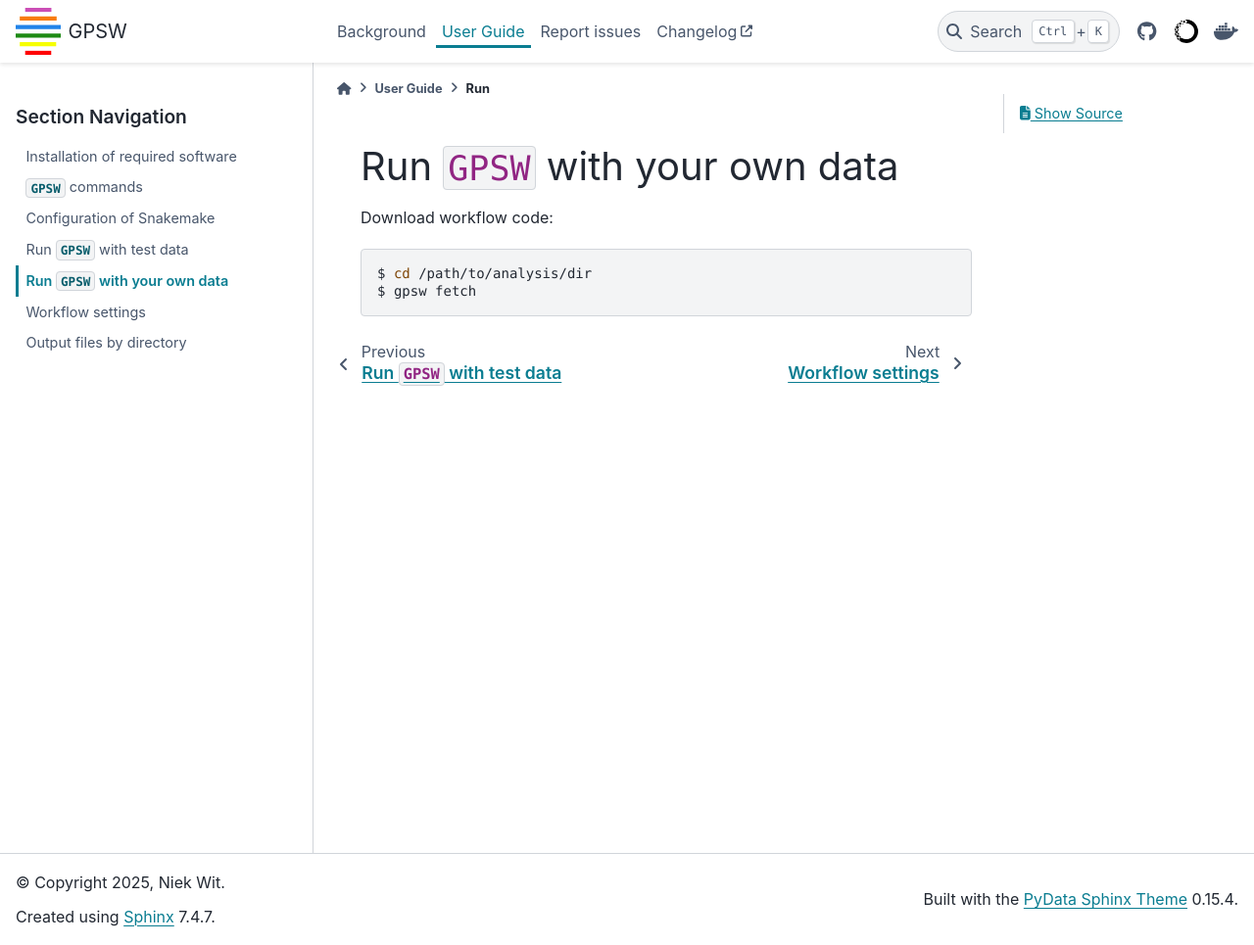
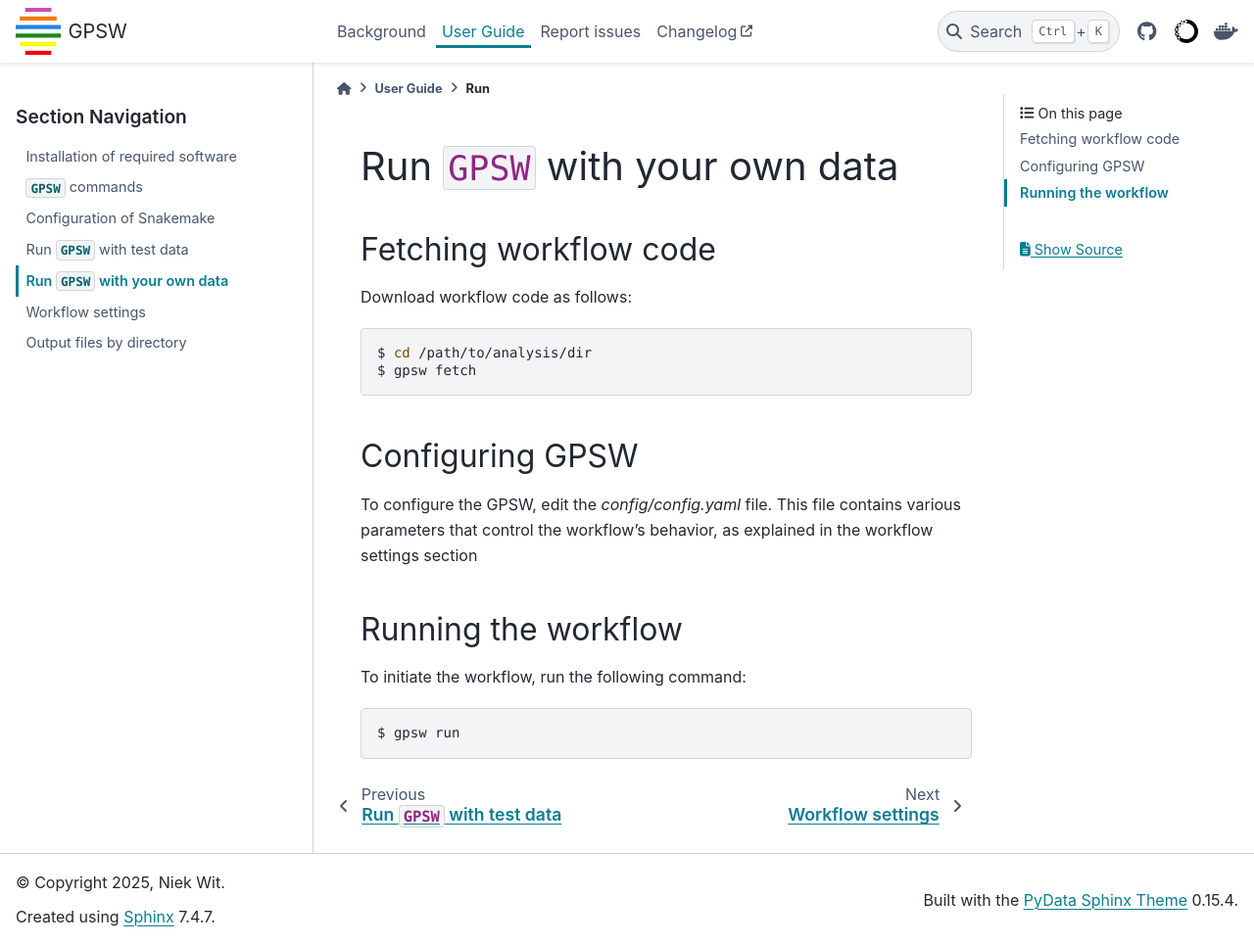
Before and after one commit to niekwit/gps-orfeome, a Sphinx documentation site: the page built from docs/run_gpsw_with_your_own_data.rst, in a window 1280 px wide and 965 px high. Shown: the whole window at 98% size. Built offline with Sphinx 7.4.7 and the PyData theme 0.15.4, drawn with Linux system fonts in a browser that asks for light colours; pages that are not in the unit, such as notebooks, are missing from menus.

Commit message:
added configuration section

```diff
--- a/docs/run_gpsw_with_your_own_data.rst
+++ b/docs/run_gpsw_with_your_own_data.rst
@@ -1,9 +1,27 @@
 Run ``GPSW`` with your own data
 ================================================================================
 
-Download workflow code:
+Fetching workflow code
+--------------------------------------------------------------------------------
+
+Download workflow code as follows:
 
 .. code-block:: shell
 
    $ cd /path/to/analysis/dir
    $ gpsw fetch
+
+
+Configuring GPSW
+--------------------------------------------------------------------------------
+
+To configure the GPSW, edit the `config/config.yaml` file. This file contains various parameters that control the workflow's behavior, as explained in the workflow settings section
+
+
+Running the workflow
+--------------------------------------------------------------------------------
+To initiate the workflow, run the following command:
+
+.. code-block:: shell
+
+   $ gpsw run
```
